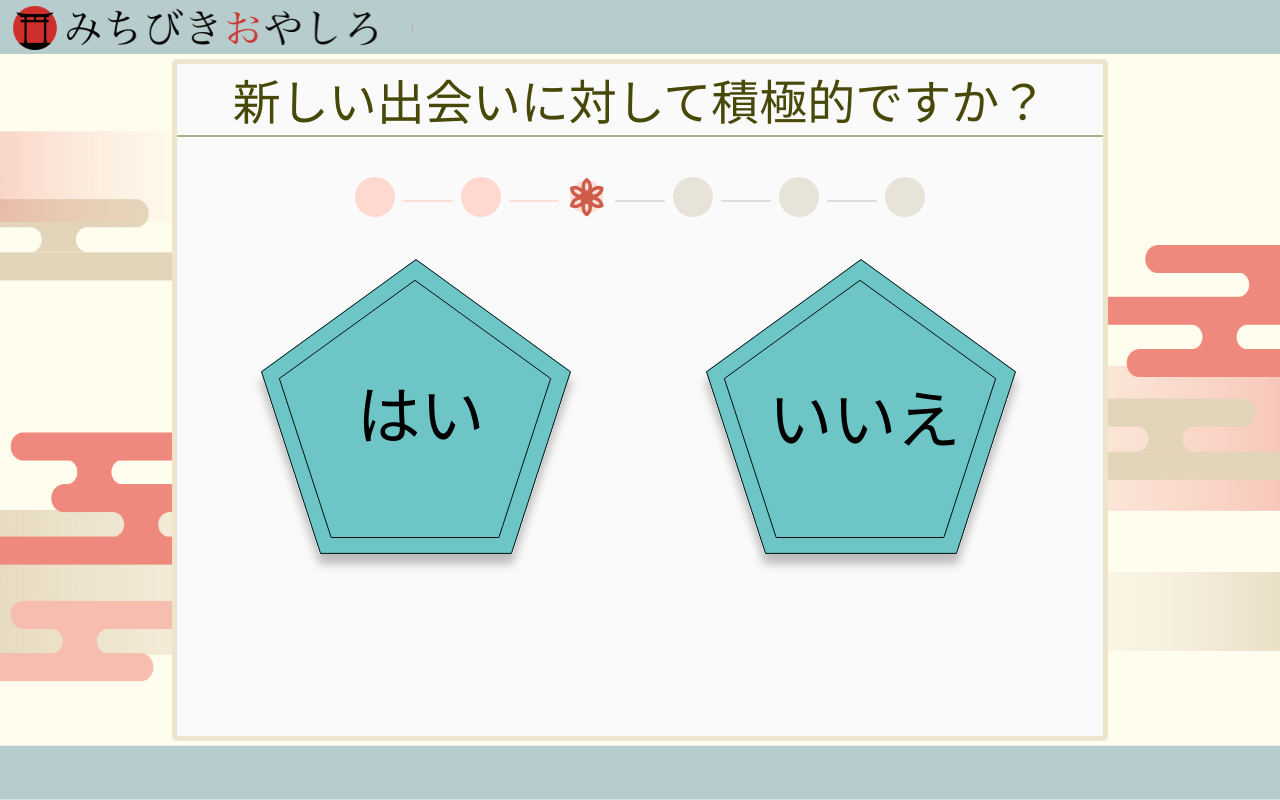
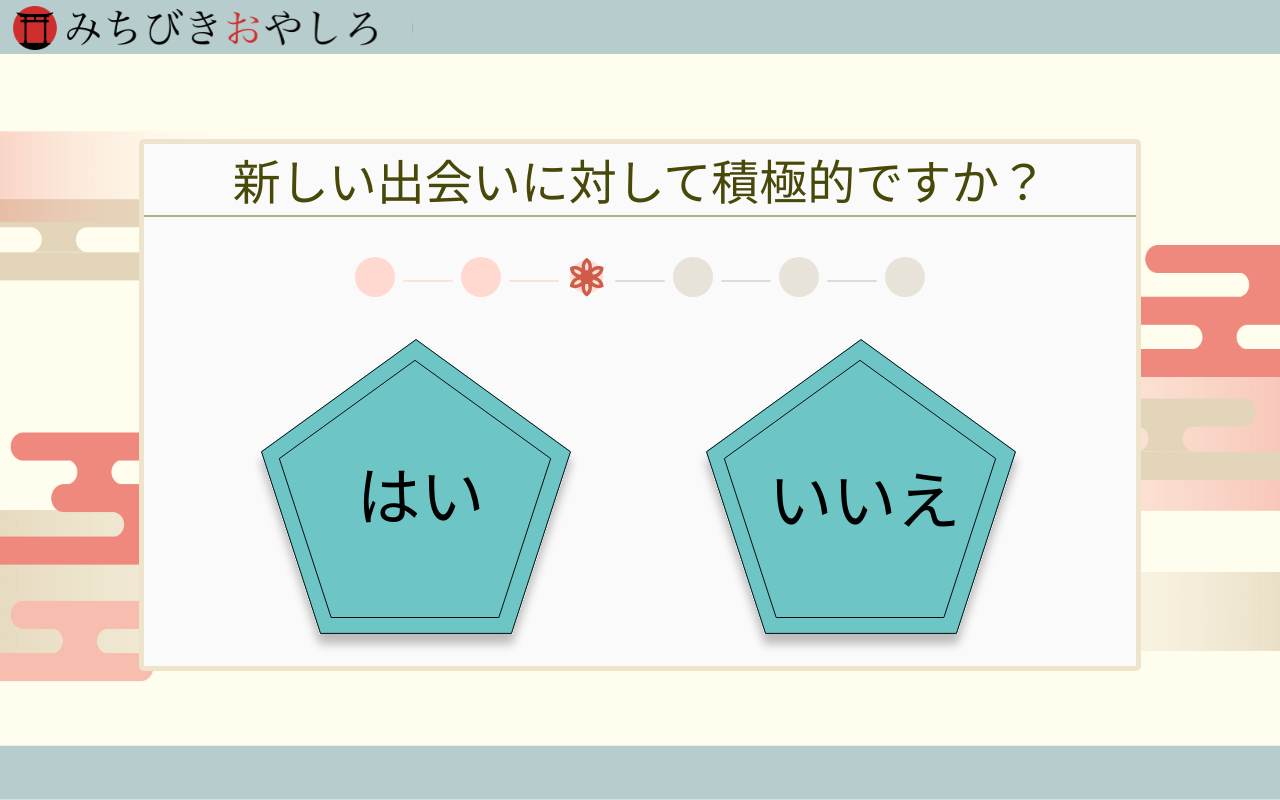
Before and after one commit to shinonome-inc/frontend-design-hackathon-2024-spring-teamA, a Next.js app: page /question3 in a window 1280 px wide. Built offline with nearby package versions, Linux system fonts and the light colour scheme.

Commit message:
question3

```diff
--- a/src/pages/question3/index.jsx
+++ b/src/pages/question3/index.jsx
@@ -6,6 +6,7 @@ import Image from "next/image";
 import { ChoiceYes } from "../../components/Atoms/choice/yes";
 import { ChoiceNo } from "../../components/Atoms/choice/no";
 import Progress from "../../components/Molecule/progress";
+import Background from "@/components/Molecule/Background/Background";
 
 const Question3Page = () => {
   const router = useRouter();
@@ -41,12 +42,9 @@ const Question3Page = () => {
   };
   return (
     <>
-      <HeaderLogo>
-        <Image src={"/Utils/logo.svg"} width={400} height={200} />
-      </HeaderLogo>
       <Question3Content>
+        <Background>
           <AllWrapper>
-          <Image src="/Background.png" layout="fill" objectFit="fill" />
             <ContentWrapper>
               <Question3TextWrapper>
                 <Question3Text>新しい出会いに対して積極的ですか？</Question3Text>
@@ -64,43 +62,19 @@ const Question3Page = () => {
               </Question3Choices>
             </ContentWrapper>
           </AllWrapper>
+        </Background>
       </Question3Content>
     </>
   );
 };
 export default Question3Page;
 
-const HeaderLogo = styled.div`
-  margin: 0;
-  left: 1%;
-  z-index: 100;
-  height: 5%;
-  width: calc(100% - 16px);
-  display: flex;
-  flex-direction: column;
-  justify-content: center;
-  position: absolute;
-`;
-
 const Question3Content = styled.div`
   box-sizing: border-box;
-  top: 0;
-  left: 0;
-  bottom: 0;
   height: calc(100vh - 16px);
-  padding: 4% 13%;
   > img {
     vertical-align: bottom;
   }
-  @media (max-width: 800px) {
-    padding: 10% 3%;
-    overflow-y: hidden;
-  }
-  ::-webkit-scrollbar {
-    display: none;
-  }
-  -ms-overflow-style: none;
-  scrollbar-width: none;
 `;
 
 const AllWrapper = styled.div`
```
Lines whose indentation alone changed are shown as unchanged.
